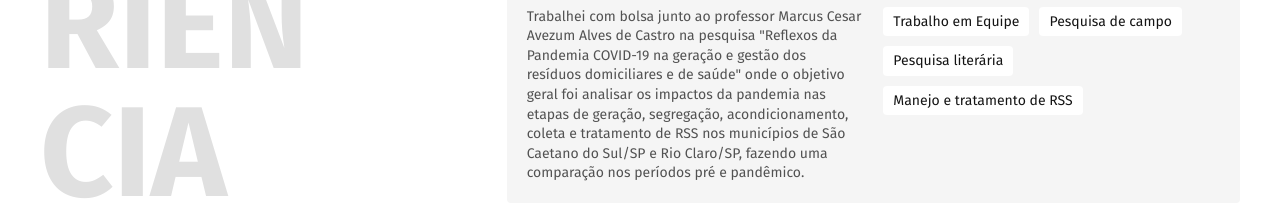
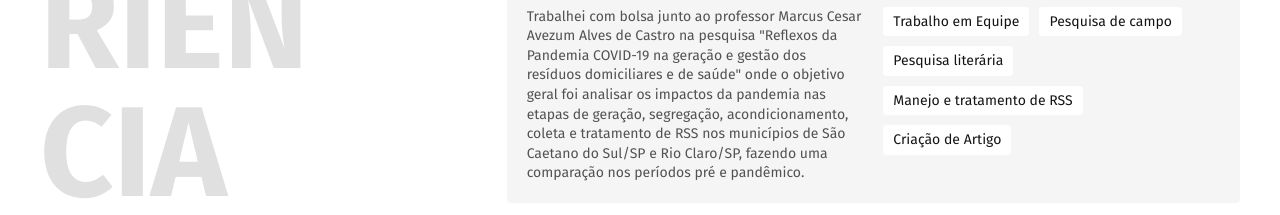
Before and after one commit to Bezerralau/laurabezerra, a plain HTML site: page index.html in a window 1280 px wide. Shown: the part 966-1181 px from the top of the page. Drawn offline with Linux system fonts and the light colour scheme.

Commit message:
Add files via upload

```diff
--- a/index.html
+++ b/index.html
@@ -49,6 +49,8 @@
           <li>Pesquisa de campo</li>
           <li>Pesquisa literária</li>
           <li>Manejo e tratamento de RSS</li>
+          <li>Criação de Artigo</li>
+
         </ul>
       </div>
 
```
